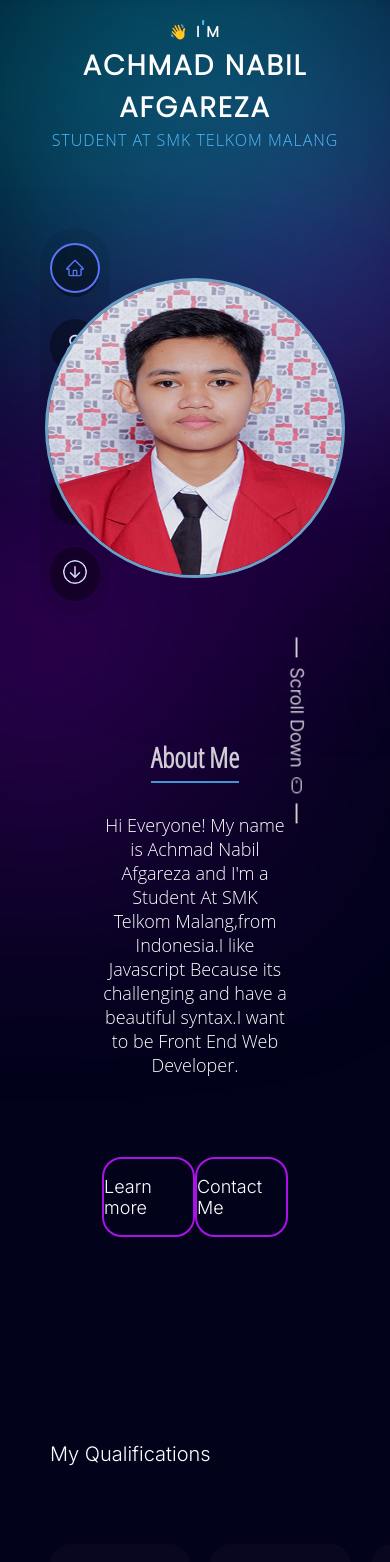
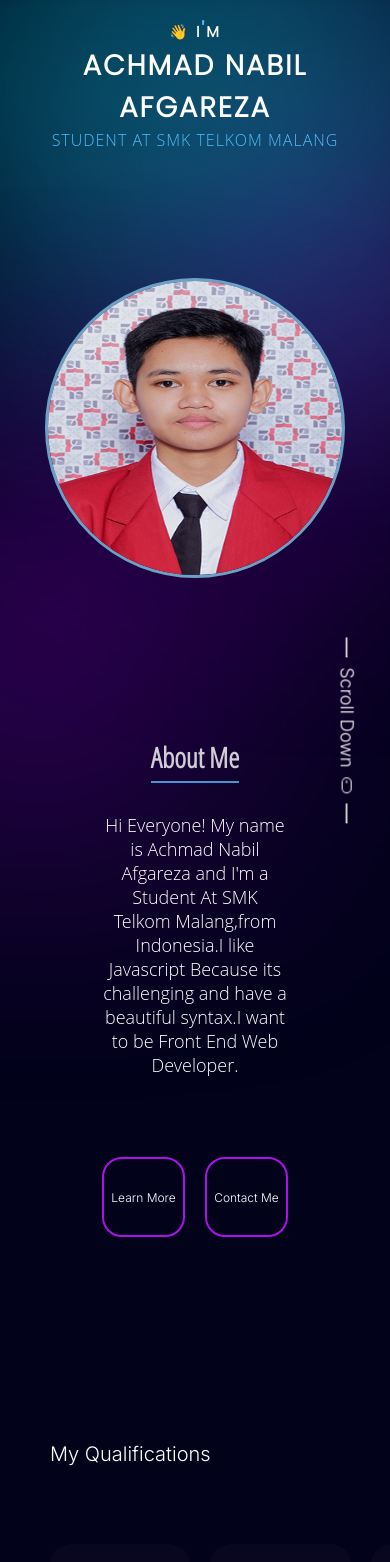
Before and after one commit to Xskyis/porto-web, a React (Create React App) app: page / in a window 390 px wide. Shown: the top 1562 px of the page. Built offline with nearby package versions, Linux system fonts and the light colour scheme.

Commit message:
fifth commit

```diff
--- a/package.json
+++ b/package.json
@@ -1,5 +1,5 @@
 {
-  "homepage": "https://Xskyis.github.io/My-Portofolio",
+  "homepage": "https://Xskyis.github.io/porto-web",
   "name": "portoweb",
   "version": "0.1.0",
   "private": true,
--- a/src/components/button/button.css
+++ b/src/components/button/button.css
@@ -15,7 +15,6 @@
     align-items: center;
     cursor: pointer;
     color: var(--text-pri);
-    transition: 0.2s ease;
     overflow: hidden;
   }
 
@@ -24,25 +23,19 @@
     display: flex;
     flex-direction: column;
     font-size: 18px;
+    text-decoration: none;
+    text-align: center;
   }
 
+  /* Button 1*/
   .button-container .btn.pri {
-    border:  2px solid var(--color-sec);
+    border: 2px solid var(--color-sec);
     border-radius: 20px;
+    transition: border-color 0.2s ease, background-color 0.2s ease;
   }
 
   .button-container .btn.pri:hover {
-    border: none;
-    background-color: var(--color-sec);
-}
-
-.button-container .btn.pri::before {
-    position: absolute;
-    content: '';
-    height: 100%;
-    width: 0%;
-    left: 0;
-    transition: 0.2s ease;
+    background-color: rgba(153, 102, 255, 0.5); /* Ubah warna latar menjadi ungu dengan opacity 50% */
   }
 
   .button-container .btn.pri::after {
@@ -51,44 +44,28 @@
     height: 100%;
     width: 0%;
     left: 0;
-    transition: 0.4s ease;
-}
-
-.button-container .btn.pri:hover::before {
-    position: absolute;
-    content: '';
-    height: 100%;
-    width: 65%;
-    left: 0;
+    transition: width 0.4s ease;
     background-color: rgba(255, 255, 255, 0.274);
   }
 
-.button-container .btn.pri:hover::after {
-    position: absolute;
-    content: '';
-    height: 100%;
-    width: 50%;
-    left: 0;
-    background-color: rgba(255, 255, 255, 0.89);
+  .button-container .btn.pri::before {
+    transition-delay: 0.2s;
   }
 
-.button-container .btn.sec {
-    border:  2px solid var(--color-sec);
-    border-radius: 20px;
+  .button-container .btn.pri::after {
+    transition-delay: 0s;
   }
 
-.button-container .btn.sec:hover {
-    border: none;
-    background-color: var(--color-sec);
+
+  .button-container .btn.sec {
+    border: 2px solid var(--color-sec);
+    border-radius: 20px;
+    transition: border-color 0.2s ease, background-color 0.2s ease;
   }
 
-.button-container .btn.sec::before {
-    position: absolute;
-    content: '';
-    height: 100%;
-    width: 0%;
-    left: 0;
-    transition: 0.2s ease;
+  /* Button 2*/
+  .button-container .btn.sec:hover {
+    background-color: rgba(153, 102, 255, 0.5); /* Ubah warna latar menjadi ungu dengan opacity 50% */
   }
 
   .button-container .btn.sec::after {
@@ -97,23 +74,26 @@
     height: 100%;
     width: 0%;
     left: 0;
-    transition: 0.4s ease;
-}
-
-.button-container .btn.sec:hover::before {
-    position: absolute;
-    content: '';
-    height: 100%;
-    width: 65%;
-    left: 0;
+    transition: width 0.4s ease;
     background-color: rgba(255, 255, 255, 0.274);
   }
 
-.button-container .btn.sec:hover::after {
-    position: absolute;
-    content: '';
-    height: 100%;
-    width: 50%;
-    left: 0;
-    background-color: rgba(255, 255, 255, 0.89);
+  .button-container .btn.sec::before {
+    transition-delay: 0.2s;
   }
+
+  .button-container .btn.sec::after {
+    transition-delay: 0s;
+  }
+
+  @media (max-width: 996px) {
+    .btn.pri {
+        margin-right: 20px;
+    }
+  }
+
+  @media (max-width: 768px) {
+    .button-container a {
+        font-size: 12px;
+    }
+  }
--- a/src/components/button/button.jsx
+++ b/src/components/button/button.jsx
@@ -3,8 +3,8 @@ import './button.css'
 function Buttons() {
     return (
         <div className="container button-container">
-            <a href="#about" className='btn pri'>
-                Learn more
+            <a href="#members" className='btn pri'>
+                Learn More
             </a>
             <a href="#contact" className='btn sec'>
                 Contact Me
--- a/src/components/contact/contact.css
+++ b/src/components/contact/contact.css
@@ -47,7 +47,7 @@
 
 .contact-container .contact .icon {
     position: relative;
-    font-size: 130px;
+    font-size: 110px;
 }
 
 .contact-container .contact h2 {
@@ -57,7 +57,6 @@
     font-weight: 500;
     display: flex;
     flex-direction: column;
-    text-transform: capitalize;
     font-family: 'Open Sans';
     text-align: center;
 }
--- a/src/components/contact/contact.jsx
+++ b/src/components/contact/contact.jsx
@@ -1,7 +1,7 @@
 import './contact.css'
 
 import { AiOutlineYoutube } from 'react-icons/ai'
-import { BsWhatsapp } from 'react-icons/bs'
+import { AiOutlineWhatsApp } from 'react-icons/ai'
 import { AiOutlineInstagram } from 'react-icons/ai'
 
 function Contact () {
@@ -20,7 +20,7 @@ function Contact () {
         </a>
 
         <a href='https://wa.me/6281332160514' className='contact whatsapp'>
-          <BsWhatsapp className='icon' />
+          <AiOutlineWhatsApp className='icon' />
           <h2>
             whatsapp <span>+62 8133 216 0514</span>
           </h2>
--- a/src/components/home/home.css
+++ b/src/components/home/home.css
@@ -195,3 +195,9 @@
     transform: rotate(-90deg);
     font-size: 100;
 }
+
+@media (max-width: 768px) {
+    .scroll-down{
+        right: -50px;
+    }
+  }
--- a/src/components/nav/nav.css
+++ b/src/components/nav/nav.css
@@ -49,3 +49,9 @@
     fill: rgb(88, 117, 248);
     border: 2px solid rgb(88, 117, 248);
 }
+
+@media (max-width: 768px) {
+    .navigation {
+      display: none;
+    }
+  }
--- a/src/components/qualifications/qualifications.jsx
+++ b/src/components/qualifications/qualifications.jsx
@@ -27,7 +27,7 @@ const Qualification = () => {
                 </div>
                 <div className="qualification">
                     <div className="content csharp"></div>
-                    <h1>c#</h1>
+                    <h1>C#</h1>
                 </div>
                 <div className="qualification">
                     <div className="content mysql"></div>
```
Also changed, not shown: src/style.css (line endings or trailing spaces). Lines whose indentation alone changed are shown as unchanged.
